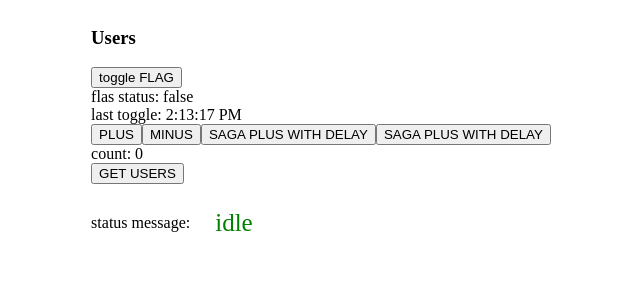
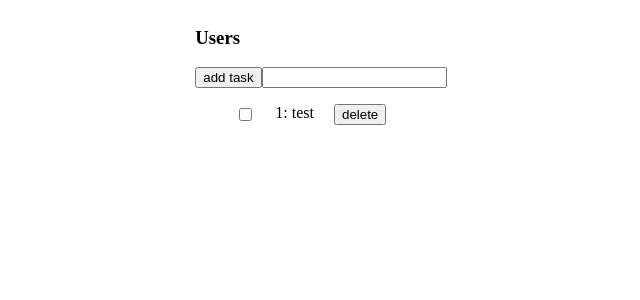
Before and after one commit to Bolbotunov/PracticeRepo, a React (Vite) app: page / in a window 1280 px wide. Shown: the top 300 px of the page, without its empty margins (187-827 px from the left). Built offline with nearby package versions, Linux system fonts and the light colour scheme.

Commit message:
feat: add RTK for Todo

```diff
--- a/package.json
+++ b/package.json
@@ -10,6 +10,7 @@
     "preview": "vite preview"
   },
   "dependencies": {
+    "@reduxjs/toolkit": "^2.11.1",
     "react": "^19.2.0",
     "react-dom": "^19.2.0",
     "react-redux": "^9.2.0",
--- a/src/components/Users/index.tsx
+++ b/src/components/Users/index.tsx
@@ -1,92 +1,39 @@
+import { ChangeEvent, useState } from "react";
 import { useDispatch, useSelector } from "react-redux";
-import {
-  countActionMinus,
-  countActionPlus,
-  countSagaActionDelayMinus,
-  countSagaActionDelayPlus,
-  fetchUsersSagaAction,
-  flagAction,
-} from "../../actions/actions";
-import { AppDispatch, RootState } from "../../store/store";
+import { RootState } from "../../store/store";
+import { addTodo, deleteTodo } from "../../store/todoSlice";
 
 export default function Users() {
-  const dispatch = useDispatch<AppDispatch>();
-  const flag = useSelector((state: RootState) => state.flagReducer.statusFlag);
-  const lastUpdate = useSelector((state: RootState) => state.flagReducer.date);
-  const count = useSelector((state: RootState) => state.counterReducer);
-  const users = useSelector((state: RootState) => state.usersReducer.users);
-  const message = useSelector((state: RootState) => state.usersReducer.message);
-  const errorMessage = useSelector(
-    (state: RootState) => state.usersReducer.errorMessage
-  );
-  const loading = useSelector(
-    (state: RootState) => state.usersReducer.isLoading
-  );
+  const [inputText, setInputText] = useState("");
+  const dispatch = useDispatch();
+  const todos = useSelector((state: RootState) => state);
 
-  function toggleHandler() {
-    dispatch(flagAction(new Date()));
-  }
+  const inputHandler = (e: ChangeEvent<HTMLInputElement>) => {
+    setInputText(e.target.value);
+  };
 
-  function counterPlus() {
-    dispatch(countActionPlus());
-  }
-  function counterMinus() {
-    dispatch(countActionMinus());
-  }
+  const addTask = () => {
+    dispatch(addTodo(inputText));
+    setInputText("");
+  };
 
-  function counterSagaPlusDelay() {
-    dispatch(countSagaActionDelayPlus());
-  }
-
-  function counterSagaMinusDelay() {
-    dispatch(countSagaActionDelayMinus());
-  }
-
-  const getUsers = () => {
-    dispatch(fetchUsersSagaAction());
+  const deleteTask = (id: number) => () => {
+    dispatch(deleteTodo(id));
   };
 
   return (
     <div>
       <h3>Users</h3>
-      <button onClick={toggleHandler}>toggle FLAG</button>
-      <div>flas status: {flag ? "true" : "false"}</div>
-      <div>last toggle: {new Date(lastUpdate).toLocaleTimeString()}</div>
-      <button onClick={counterPlus}>PLUS</button>
-      <button onClick={counterMinus}>MINUS</button>
-      <button onClick={counterSagaPlusDelay}>SAGA PLUS WITH DELAY</button>
-      <button onClick={counterSagaMinusDelay}>SAGA PLUS WITH DELAY</button>
-      <div>count: {count}</div>
-      <button onClick={getUsers}>GET USERS</button>
-      <div>
-        <div style={{ display: "flex", alignItems: "center", gap: "25px" }}>
-          <p>status message:</p>
-          <p style={{ color: "green", fontSize: "25px" }}> {message}</p>
-        </div>
-        {errorMessage && (
-          <div
-            style={{
-              color: "white",
-              backgroundColor: "red",
-              padding: "10px",
-              borderRadius: "5px",
-              marginTop: "10px",
-            }}
-          >
-            {errorMessage}
-          </div>
-        )}
-
-        {loading ? (
-          <p>Loading....</p>
-        ) : (
-          <ul>
-            {users.map(({ id, name }) => (
-              <li key={id}>{name}</li>
-            ))}
-          </ul>
-        )}
-      </div>
+      <button onClick={addTask}>add task</button>
+      <input onChange={inputHandler} value={inputText} />
+      <ul>
+        {todos.map(({ id, text, complete }, index) => (
+          <li key={id} style={{ display: "flex", gap: "20px" }}>
+            <input type="checkbox" checked={complete} />
+            {index + 1}: {text} <button onClick={deleteTask(id)}>delete</button>
+          </li>
+        ))}
+      </ul>
     </div>
   );
 }
--- a/src/constants/constants.ts
+++ b/src/constants/constants.ts
@@ -1,17 +1 @@
-export const FETCH_USER_REQUEST = "FETCH_USER_REQUEST";
-export const FETCH_USER_SUCCESS = "FETCH_USER_SUCCESS";
-export const FETCH_USER_FAILED = "FETCH_USER_FAILED";
-export const FLAG_ACTION = "FLAG_ACTION";
-export const COUNTER_ACTION_PLUS = "COUNTER_ACTION_PLUS";
-export const COUNTER_ACTION_MINUS = "COUNTER_ACTION_MINUS";
-export const COUNTER_ACTION_DELAY_PLUS = "COUNTER_ACTION_DELAY_PLUS";
 export const USER_URL = "https://jsonplaceholder.typicode.com/users";
-export const REQUEST_USER_ACTION = "REQUEST_USER_ACTION";
-export const SUCCESS_USER_ACTION = "SUCCESS_USER_ACTION";
-export const FAILED_USER_ACTION = "FAILED_USER_ACTION";
-
-export const COUNTER_ACTION_SAGA_DELAY_PLUS = "COUNTER_ACTION_SAGA_DELAY_PLUS";
-export const COUNTER_ACTION_SAGA_DELAY_MINUS =
-  "COUNTER_ACTION_SAGA_DELAY_MINUS";
-
-export const FETCH_USERS_SAGA_ACTION = "FETCH_USERS_SAGA_ACTION";
--- a/src/reducers/counterReducer.ts
+++ /dev/null
@@ -1,23 +0,0 @@
-import {
-  COUNTER_ACTION_MINUS,
-  COUNTER_ACTION_PLUS,
-} from "../constants/constants";
-
-type counterActionType = {
-  type: string;
-};
-const initialState = 0;
-
-export function counterReducer(
-  state: number = initialState,
-  action: counterActionType
-) {
-  switch (action.type) {
-    case COUNTER_ACTION_PLUS:
-      return state + 1;
-    case COUNTER_ACTION_MINUS:
-      return state - 1;
-    default:
-      return state;
-  }
-}
--- a/src/reducers/flagReducer.ts
+++ /dev/null
@@ -1,28 +0,0 @@
-import { FLAG_ACTION } from "../constants/constants";
-
-type FlagToggleActionType = {
-  type: string;
-  payload: number;
-};
-
-type FlagToggleStateType = {
-  statusFlag: boolean;
-  date: number;
-};
-
-const initialState = {
-  statusFlag: false,
-  date: Date.now(),
-};
-
-export function flagReducer(
-  state: FlagToggleStateType = initialState,
-  action: FlagToggleActionType
-) {
-  switch (action.type) {
-    case FLAG_ACTION:
-      return { ...state, statusFlag: !state.statusFlag, date: Date.now() };
-    default:
-      return state;
-  }
-}
--- a/src/reducers/usersReducer.ts
+++ /dev/null
@@ -1,57 +0,0 @@
-import {
-  FAILED_USER_ACTION,
-  REQUEST_USER_ACTION,
-  SUCCESS_USER_ACTION,
-} from "../constants/constants";
-
-export type UsersType = {
-  id: number;
-  name: string;
-  email: string;
-};
-
-type UsersActionType = {
-  type: string;
-  payload: UsersType[];
-};
-
-type UsersStateType = {
-  users: UsersType[];
-  isLoading: boolean;
-  error: boolean;
-  errorMessage: string;
-  message: string;
-};
-const initialState = {
-  users: [],
-  isLoading: false,
-  error: false,
-  errorMessage: "",
-  message: "idle",
-};
-
-export function usersReducer(
-  state: UsersStateType = initialState,
-  action: UsersActionType
-) {
-  switch (action.type) {
-    case REQUEST_USER_ACTION:
-      return { ...state, isLoading: true, message: "request start" };
-    case SUCCESS_USER_ACTION:
-      return {
-        ...state,
-        isLoading: false,
-        users: action.payload,
-        message: "request finish success",
-      };
-    case FAILED_USER_ACTION:
-      return {
-        ...state,
-        isLoading: false,
-        errorMessage: `FAILED WITH ERROR: ${action.payload}`,
-        message: "request finish with ERROR!",
-      };
-    default:
-      return state;
-  }
-}
--- a/src/sagas/counterSaga.ts
+++ /dev/null
@@ -1,23 +0,0 @@
-import { put, call, takeEvery } from "redux-saga/effects";
-import { countActionMinus, countActionPlus } from "../actions/actions";
-import {
-  COUNTER_ACTION_SAGA_DELAY_MINUS,
-  COUNTER_ACTION_SAGA_DELAY_PLUS,
-} from "../constants/constants";
-
-const delay = (ms: number) => new Promise((res) => setTimeout(res, ms));
-
-function* counterPlusWorker() {
-  yield delay(3000);
-  yield put(countActionPlus());
-}
-
-function* counterMinusWorker() {
-  yield delay(3000);
-  yield put(countActionMinus());
-}
-
-export function* counterWatcher() {
-  yield takeEvery(COUNTER_ACTION_SAGA_DELAY_PLUS, counterPlusWorker);
-  yield takeEvery(COUNTER_ACTION_SAGA_DELAY_MINUS, counterMinusWorker);
-}
--- a/src/sagas/usersSaga.ts
+++ /dev/null
@@ -1,23 +0,0 @@
-import { SagaIterator } from "redux-saga";
-import { put, call, takeEvery } from "redux-saga/effects";
-import {
-  failedRequestUser,
-  requestUser,
-  succesRequestUser,
-} from "../actions/actions";
-import { FETCH_USERS_SAGA_ACTION, USER_URL } from "../constants/constants";
-
-export function* usersWorker(): SagaIterator {
-  try {
-    yield put(requestUser());
-    const response = yield call(fetch, USER_URL);
-    const data = yield call([response, response.json]);
-    yield put(succesRequestUser(data));
-  } catch (error) {
-    yield put(failedRequestUser(error));
-  }
-}
-
-export function* usersWatcher() {
-  yield takeEvery(FETCH_USERS_SAGA_ACTION, usersWorker);
-}
--- a/src/store/store.ts
+++ b/src/store/store.ts
@@ -1,35 +1,9 @@
-import createSagaMiddleware from "redux-saga";
-import {
-  AnyAction,
-  applyMiddleware,
-  combineReducers,
-  createStore,
-} from "redux";
-import { thunk, ThunkDispatch } from "redux-thunk";
-import { counterReducer } from "../reducers/counterReducer";
-import { flagReducer } from "../reducers/flagReducer";
-import { usersReducer } from "../reducers/usersReducer";
-import { counterWatcher } from "../sagas/counterSaga";
-import { usersWatcher } from "../sagas/usersSaga";
-import { all } from "redux-saga/effects";
+import { configureStore } from "@reduxjs/toolkit";
+import todoSlice from "./todoSlice";
 
-const sagaMiddleware = createSagaMiddleware();
-export const RootReducer = combineReducers({
-  flagReducer,
-  counterReducer,
-  usersReducer,
+export const store = configureStore({
+  reducer: todoSlice,
 });
 
-export const store = createStore(
-  RootReducer,
-  undefined,
-  applyMiddleware(thunk, sagaMiddleware)
-);
-
-export function* rootSaga() {
-  yield all([counterWatcher(), usersWatcher()]);
-}
-
-sagaMiddleware.run(rootSaga);
-export type RootState = ReturnType<typeof RootReducer>;
-export type AppDispatch = ThunkDispatch<RootState, unknown, AnyAction>;
+export type RootState = ReturnType<typeof store.getState>;
+export type AppDispatch = typeof store.dispatch;
--- /dev/null
+++ b/src/store/todoSlice.ts
@@ -0,0 +1,31 @@
+import { createSlice } from "@reduxjs/toolkit";
+
+type todoType = {
+  id: number;
+  text: string;
+  complete: boolean;
+};
+
+type todosType = todoType[];
+
+const initialState: todosType = [{ id: 1, text: "test", complete: false }];
+
+const todoSlice = createSlice({
+  name: "todos",
+  initialState,
+  reducers: {
+    addTodo: (state, action) => {
+      state.push({
+        id: state[state.length - 1].id ? state[state.length - 1].id + 1 : 1,
+        text: action.payload,
+        complete: false,
+      });
+    },
+    deleteTodo: (state, action) => {
+      return state.filter(({ id }) => id !== action.payload);
+    },
+  },
+});
+
+export const { addTodo, deleteTodo } = todoSlice.actions;
+export default todoSlice.reducer;
```
Also changed, not shown: src/actions/actions.ts (deleted, +0 -55 lines), src/types/types.ts (deleted, +0 -47 lines), 1 other file (tests, documents, lock files or other folders).
